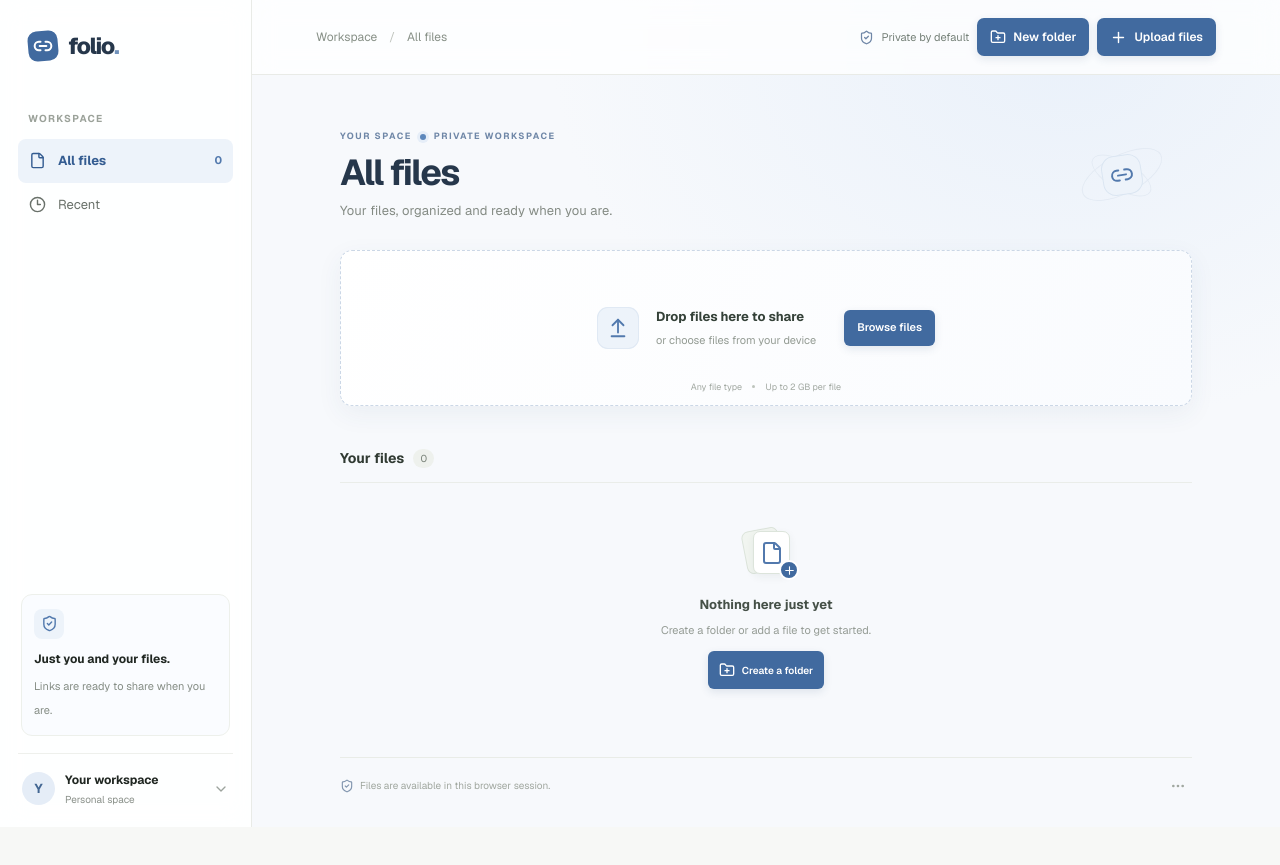
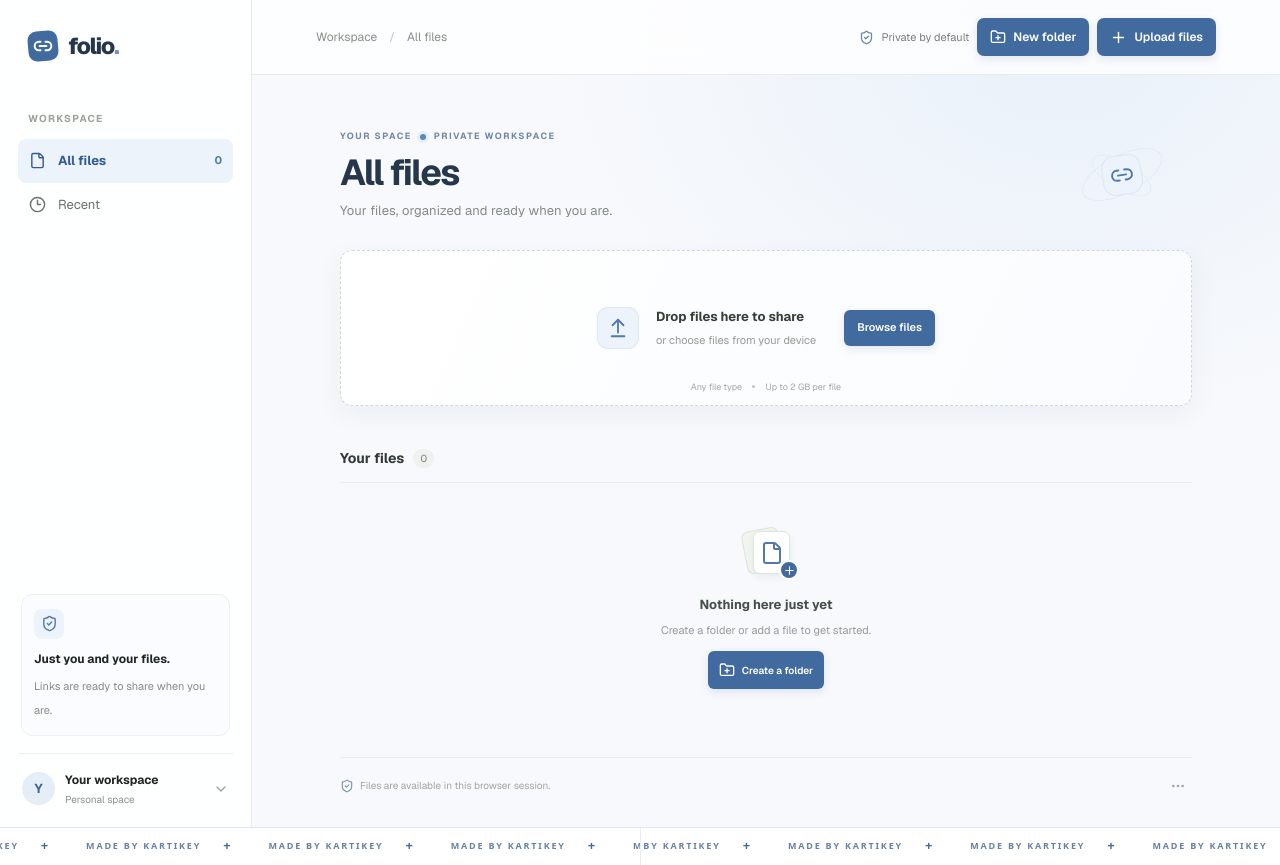
Before and after one commit to pandey528kt/all-files, a Next.js app: page / in a window 1280 px wide. Before the commit the page ends 827 px from the top, so only its background shows below. Built offline with nearby package versions, Linux system fonts and the light colour scheme.

Commit message:
Commit by Ideavo AI

```diff
--- a/src/app/globals.css
+++ b/src/app/globals.css
@@ -164,6 +164,9 @@ button:focus-visible,a:focus-visible,input:focus-visible {outline-color:#527bad;
 @media (max-width:460px) { .list-header,.file-row {grid-template-columns:minmax(0,1fr) 40px 137px;}.file-size {font-size:8px;}.row-actions {gap:3px;}.copy-button,.download-button {width:25px;min-height:32px;height:32px;}.download-button.remove-password {width:25px;}.file-toolbar {gap:8px;}.search-field {width:min(138px,48vw);} }
 @media (prefers-reduced-motion:reduce) { *,*::before,*::after {scroll-behavior:auto!important;animation-duration:.01ms!important;animation-iteration-count:1!important;transition-duration:.01ms!important;} }
 
+.site-shell {min-height:100vh;display:flex;flex-direction:column;}.site-shell .workspace {flex:1;}
+.maker-ticker {display:grid;grid-template-columns:1fr 1fr;overflow:hidden;border-top:1px solid #dce5f0;background:#fff;}.ticker-lane {overflow:hidden;height:37px;display:flex;align-items:center;}.ticker-lane + .ticker-lane {border-left:1px solid #e6edf5;}.ticker-track {width:max-content;display:flex;align-items:center;animation:ticker-left 35s linear infinite;}.ticker-reverse .ticker-track {animation-name:ticker-right;animation-duration:31s;}.ticker-track span {display:flex;align-items:center;gap:22px;padding:0 18px;color:#6681a2;font-size:9px;letter-spacing:1.8px;font-weight:700;white-space:nowrap;}.ticker-track i {font-size:13px;font-style:normal;color:#416a9f;}@keyframes ticker-left {to{transform:translateX(-50%)}}@keyframes ticker-right {from{transform:translateX(-50%)}to{transform:translateX(0)}}
+@media (max-width:600px) {.maker-ticker {grid-template-columns:1fr;}.ticker-lane {height:31px;}.ticker-lane + .ticker-lane {border-left:0;border-top:1px solid #e6edf5;}.ticker-track span {font-size:8px;}}
 /* Hide Next.js error overlay portal */
 nextjs-portal {
   display: none !important;
--- a/src/app/page.tsx
+++ b/src/app/page.tsx
@@ -211,6 +211,7 @@ export default function Home() {
   }
 
   return (
+    <div className="site-shell">
     <main className="workspace">
       <aside className="sidebar">
         <a className="brand" href="#home" aria-label="Folio home"><span className="brand-mark"><Link2 size={20} strokeWidth={2.4} /></span><span>folio<span className="brand-dot">.</span></span></a>
@@ -241,5 +242,10 @@ export default function Home() {
         </div>
       </section>
     </main>
+    <footer className="maker-ticker" aria-label="Made by Kartikey">
+      <div className="ticker-lane ticker-forward" aria-hidden="true"><div className="ticker-track">{Array.from({ length: 8 }, (_, index) => <span key={index}>MADE BY KARTIKEY <i>+</i></span>)}</div></div>
+      <div className="ticker-lane ticker-reverse" aria-hidden="true"><div className="ticker-track">{Array.from({ length: 8 }, (_, index) => <span key={index}>MADE BY KARTIKEY <i>+</i></span>)}</div></div>
+    </footer>
+    </div>
   );
 }
```
